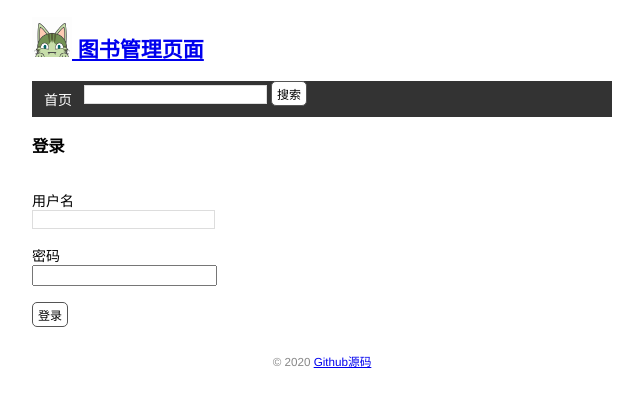
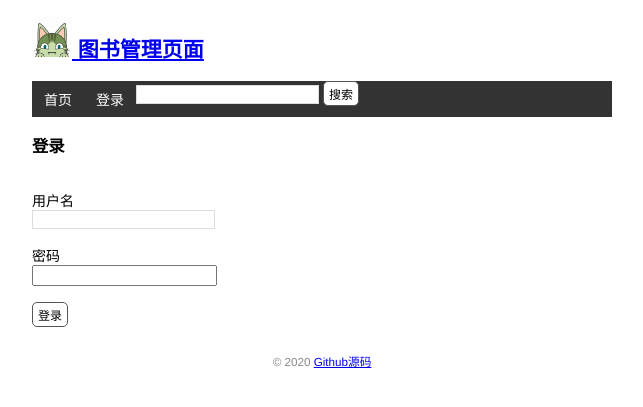
Before and after one commit to xiewenhua/bookmanage, a Flask app: a page that uses templates/base.html in a window 1280 px wide. Shown: the top 407 px of the page, without its empty margins (318-961 px from the left). Run offline with Flask 2, Linux system fonts and the light colour scheme.

Commit message:
根据用户的登录状态显示登录/登出

```diff
--- a/templates/base.html
+++ b/templates/base.html
@@ -26,6 +26,15 @@
             <li>
                 <a href="{{ url_for('index') }}">首页</a>
             </li>
+            {% if current_user.is_authenticated %}
+            <li>
+                <a href="{{ url_for('logout') }}">登出</a>
+            </li>
+            {% else%}
+            <li>
+                <a href="{{ url_for('login') }}">登录</a>
+            </li>
+            {% endif %}
             <li>
                 <form method="GET" action="{{ url_for('index') }}">
                     <input type="text" name="q">
```
